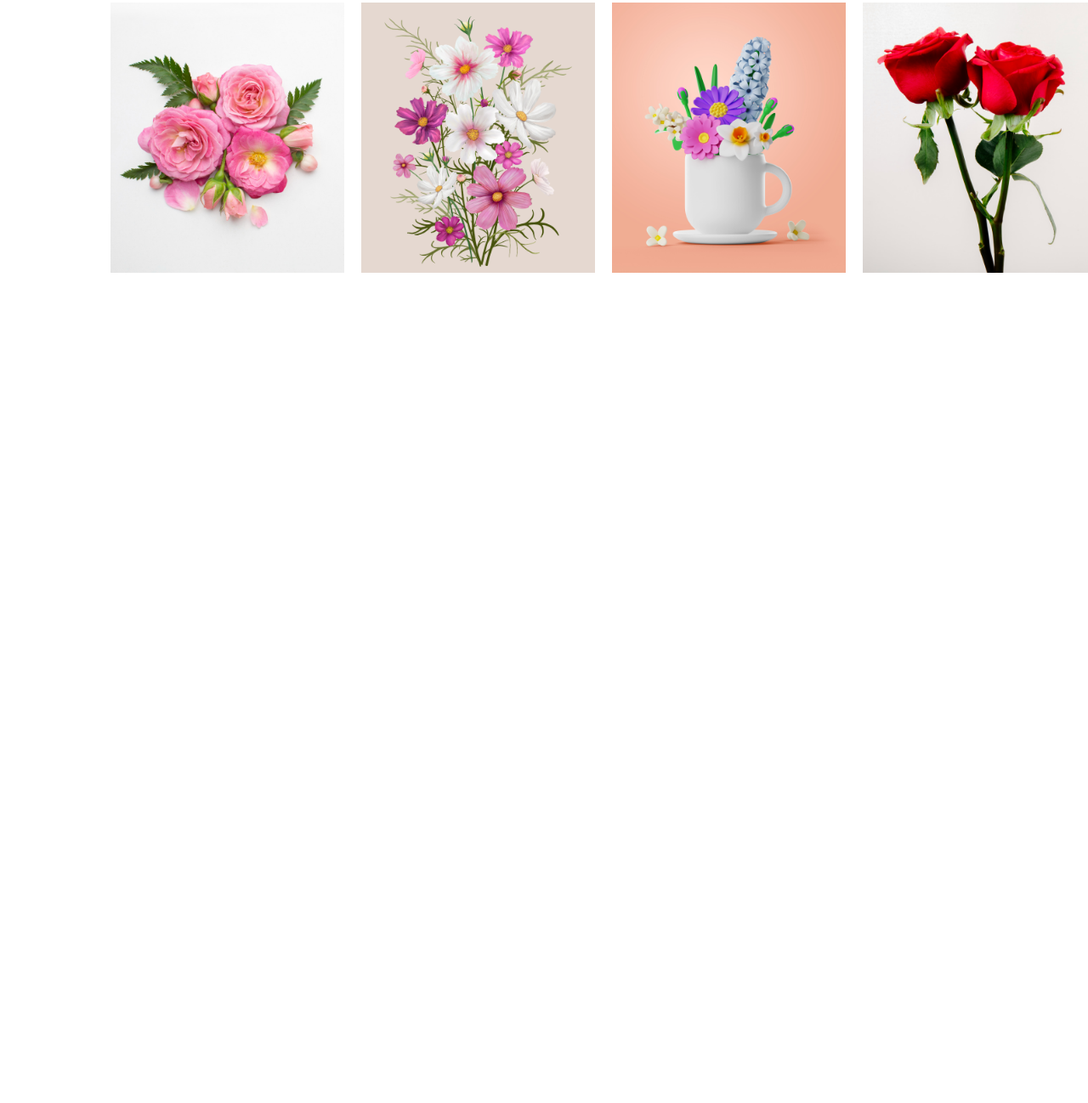
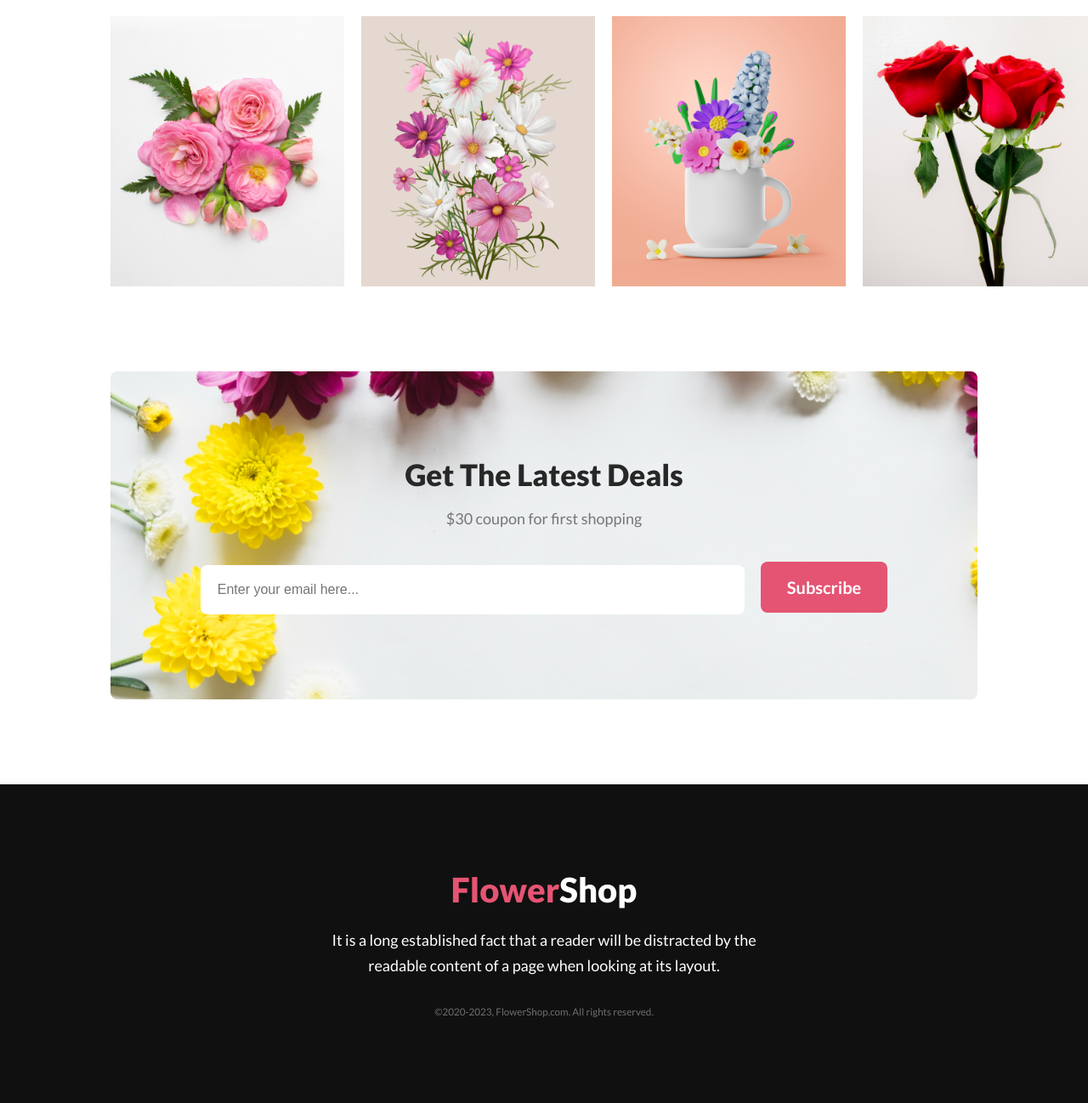
Before and after one commit to brcshakil/flower-shop-assignment, a plain HTML site: page index.html in a window 1280 px wide. Shown: the part 2846-4144 px from the top of the page at 85% size. Before the commit the page ends 3167 px from the top, so only its background shows below. Drawn offline with Linux system fonts and the light colour scheme.

Commit message:
done footer section

```diff
--- a/index.html
+++ b/index.html
@@ -100,9 +100,26 @@
             </div>
         </section>
         <!-- instagram section end -->
+
+        <!-- latest deal section start -->
+        <section class="latest-deal section-padding">
+            <div class="latest-deal-container">
+                <h2 class="section-title">Get The Latest Deals</h2>
+                <p class="section-description">$30 coupon for first shopping</p>
+                <form class="form-container">
+                    <input type="email" class="email" placeholder="Enter your email here...">
+                    <button class="btn">Subscribe</button>
+                </form>
+            </div>
+        </section>
+        <!-- latest deal section end -->
     </main>
-    <footer>
-
+    <footer class="footer section-padding">
+        <div class="footer-container">
+            <h2 class="footer-title"><span class="clr-primary">Flower</span>Shop</h2>
+            <p class="section-description">It is a long established fact that a reader will be distracted by the readable content of a page when looking at its layout.</p>
+            <p class="copy-right"><small>&copy;2020-2023, FlowerShop.com. All rights reserved. </small></p>
+        </div>
     </footer>
 </body>
 </html>
--- a/styles/style.css
+++ b/styles/style.css
@@ -239,3 +239,62 @@ body {
     width: 275px;
 }
 /* instagram section styles end */
+
+/* latest deal section styles start */
+.latest-deal {
+    margin: 100px 0;
+    text-align: center;
+}
+.latest-deal-container {
+    background-image: url("../Flower Asset/Rectangle 9.png");
+    background-size: cover;
+    border-radius: 8px;
+    padding: 100px;
+}
+
+.latest-deal-container,
+.section-title {
+    margin-bottom: 16px;
+}
+
+.email {
+    width: 600px;
+    border: none;
+    border-radius: 8px;
+
+    padding: 20px;
+    color: rgba(39, 39, 39, 0.60);
+    font-size: 16px;
+    margin-right: 16px;
+    margin-top: 40px;
+}
+/* latest deal section styles end */
+
+/* Footer section start */
+.footer {
+    background: #111010;
+}
+
+.footer-container {
+    padding: 100px 0;
+    text-align: center;
+}
+
+.footer-title {
+    color: #fff;
+    font-size: 40px;
+    font-weight: 900;
+}
+
+.footer-container > .section-description {
+    color: #fff;
+    width: 50%;
+    margin: auto;
+    padding: 20px 0 30px 0;
+}
+
+.copy-right {
+    color: rgba(255, 255, 255, 0.40);
+    font-size: 14px;
+}
+/* Footer section end */
```
